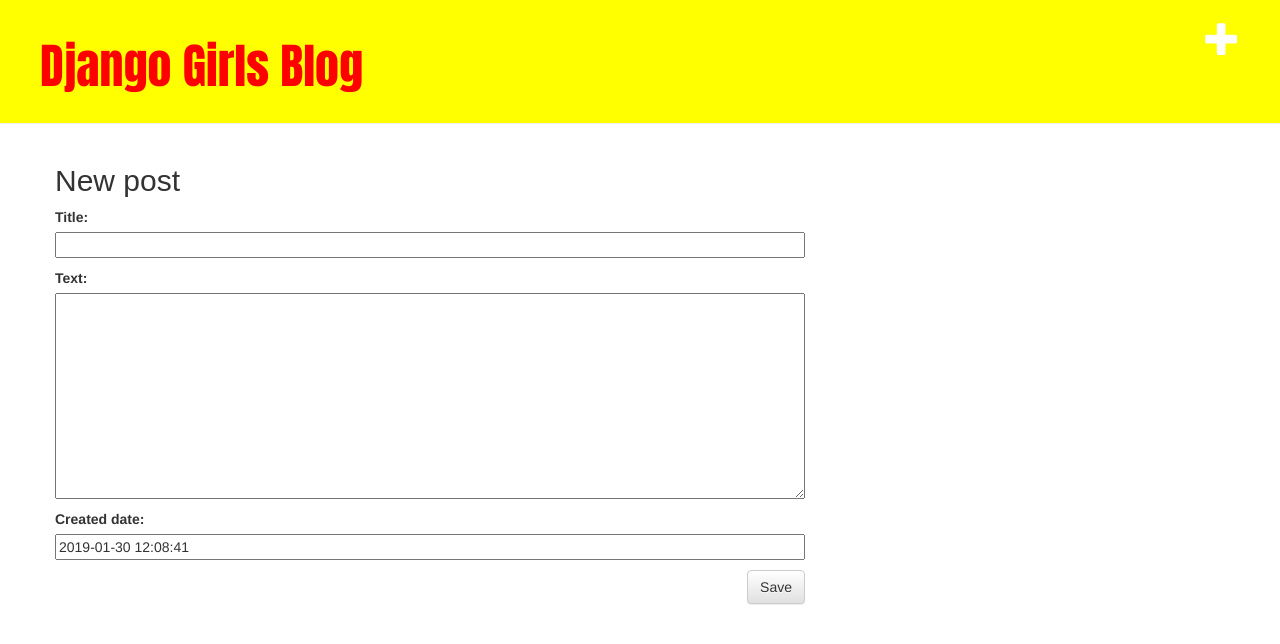
After one commit to harishbhaskar/my-first-blog, a Django app: page /post/new in a window 1280 px wide. The commit adds this page. Shown: the top 644 px of the page. Run offline with Django 3.2, Linux system fonts and the light colour scheme; some libraries are stand-ins or nearby versions.

```diff
--- /dev/null
+++ b/blog/forms.py
@@ -0,0 +1,9 @@
+from django import forms
+
+from .models import Post
+
+class PostForm(forms.ModelForm):
+
+    class Meta:
+        model = Post
+        fields = ('title','text','created_date')
--- a/blog/models.py
+++ b/blog/models.py
@@ -10,6 +10,7 @@
     created_date = models.DateTimeField(default=timezone.now)
     published_date = models.DateTimeField(blank=True, null=True)
 
+
     def publish(self):
         self.published_date = timezone.now()
         self.save()
--- a/blog/static/css/blog.css
+++ b/blog/static/css/blog.css
@@ -50,3 +50,15 @@
 .post h2 a, .post h2 a:visited {
     color: #000000;
 }
+.sort{
+    position: relative;
+    left:1290px ;
+    top:10px;
+    font-size: 10pt;
+}
+.he{
+    position: relative;
+    left:1150px ;
+    top:50px;
+    font-size: 15pt;
+}
--- a/blog/templates/blog/base.html
+++ b/blog/templates/blog/base.html
@@ -9,6 +9,7 @@
     <body>
         <body>
     <div class="page-header">
+        <a href="{% url 'post_new' %}" class="top-menu"><span class="glyphicon glyphicon-plus"></span></a>
         <h1><a href="/">Django Girls Blog</a></h1>
     </div>
     <div class="content container">
--- /dev/null
+++ b/blog/templates/blog/post_edit.html
@@ -0,0 +1,9 @@
+{% extends 'blog/base.html' %}
+
+{% block content %}
+    <h2>New post</h2>
+    <form method="POST" class="post-form">{% csrf_token %}
+        {{ form.as_p }}
+        <button type="submit" class="save btn btn-default">Save</button>
+    </form>
+{% endblock %}
--- /dev/null
+++ b/blog/templates/blog/template.html
@@ -0,0 +1,4 @@
+<form action="" method="post">{% csrf_token %}
+    {{ form.as_p }}
+    <input type="submit" value="Create" />
+</form>
--- a/blog/urls.py
+++ b/blog/urls.py
@@ -3,4 +3,8 @@
 urlpatterns = [
     path('', views.post_list, name='post_list'),
     path('post/<int:pk>/', views.post_detail, name='post_detail'),
+    path('post/new', views.post_new, name='post_new'),
+
+
+
 ]
--- a/blog/views.py
+++ b/blog/views.py
@@ -1,11 +1,33 @@
+from django.shortcuts import redirect
 from django.shortcuts import render
 from django.utils import timezone
 from .models import Post
 from django.shortcuts import render, get_object_or_404
+from .forms import PostForm
+
 
 def post_list(request):
-	posts = Post.objects.filter(published_date__lte=timezone.now()).order_by('published_date')
-	return render(request, 'blog/post_list.html', {'posts': posts})
+    posts = Post.objects.filter(published_date__lte=timezone.now())
+    print (request.GET)
+    if request.method == "GET":
+        if (request.GET.get('se') == "az"):
+            posts = posts.order_by('title')
+        else:
+            posts = posts.order_by('-title')
+    print (posts)
+    return render(request, 'blog/post_list.html', {'posts': posts})
 def post_detail(request, pk):
     post = get_object_or_404(Post, pk=pk)
     return render(request, 'blog/post_detail.html', {'post': post})
+def post_new(request):
+    if request.method == "POST":
+        form = PostForm(request.POST)
+        if form.is_valid():
+            post = form.save(commit=False)
+            post.author = request.user
+            post.published_date = timezone.now()
+            post.save()
+            return redirect('post_detail', pk=post.pk)
+    else:
+        form = PostForm()
+    return render(request, 'blog/post_edit.html', {'form': form})
--- a/mysite/settings.py
+++ b/mysite/settings.py
@@ -25,7 +25,7 @@
 # SECURITY WARNING: don't run with debug turned on in production!
 DEBUG = True
 
-ALLOWED_HOSTS = ['127.0.0.1', '.pythonanywhere.com']
+ALLOWED_HOSTS = []
 
 
 # Application definition
```
Also changed, not shown: blog/templates/blog/post_list.html (+13 -2 lines), mysite/urls.py (line endings or trailing spaces).
